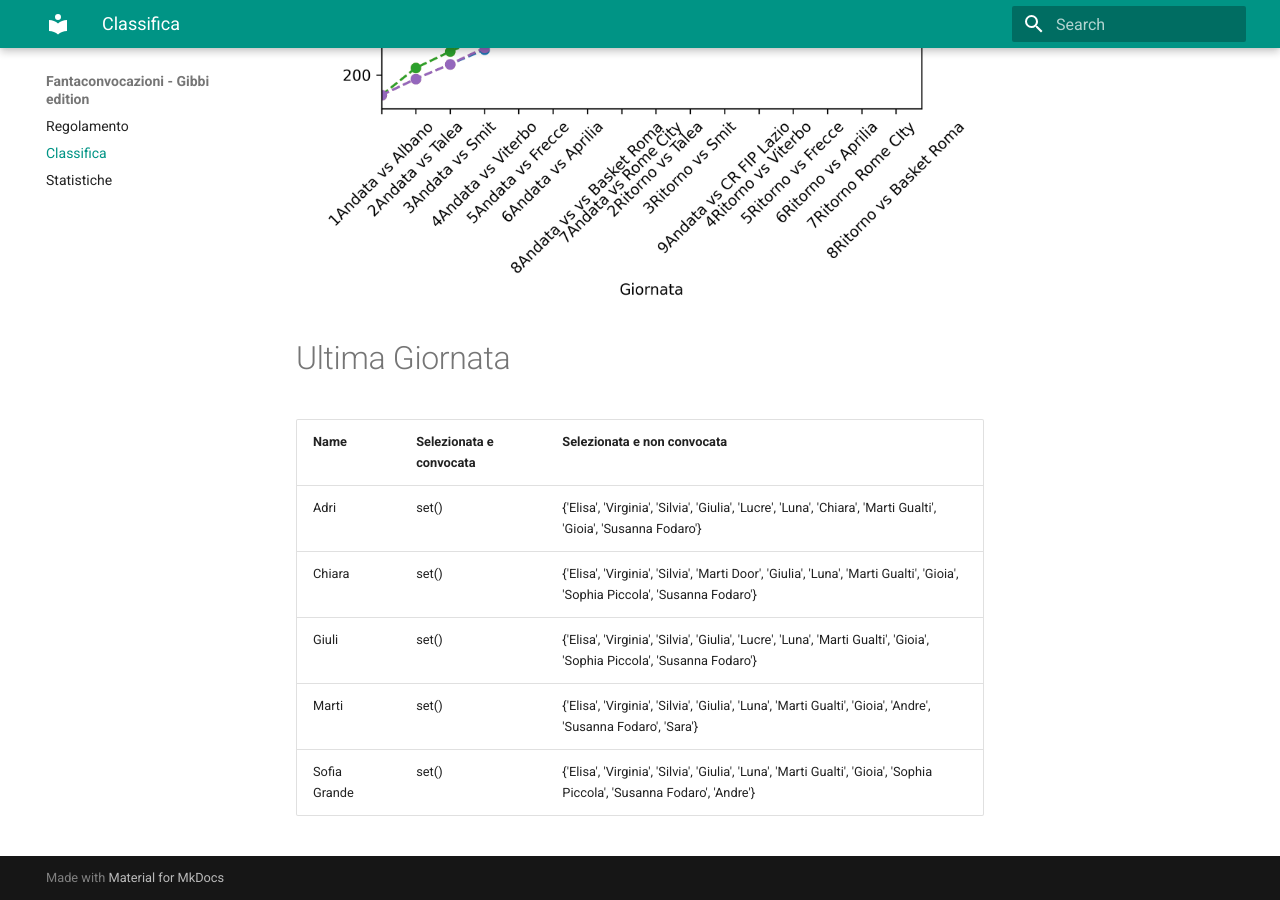
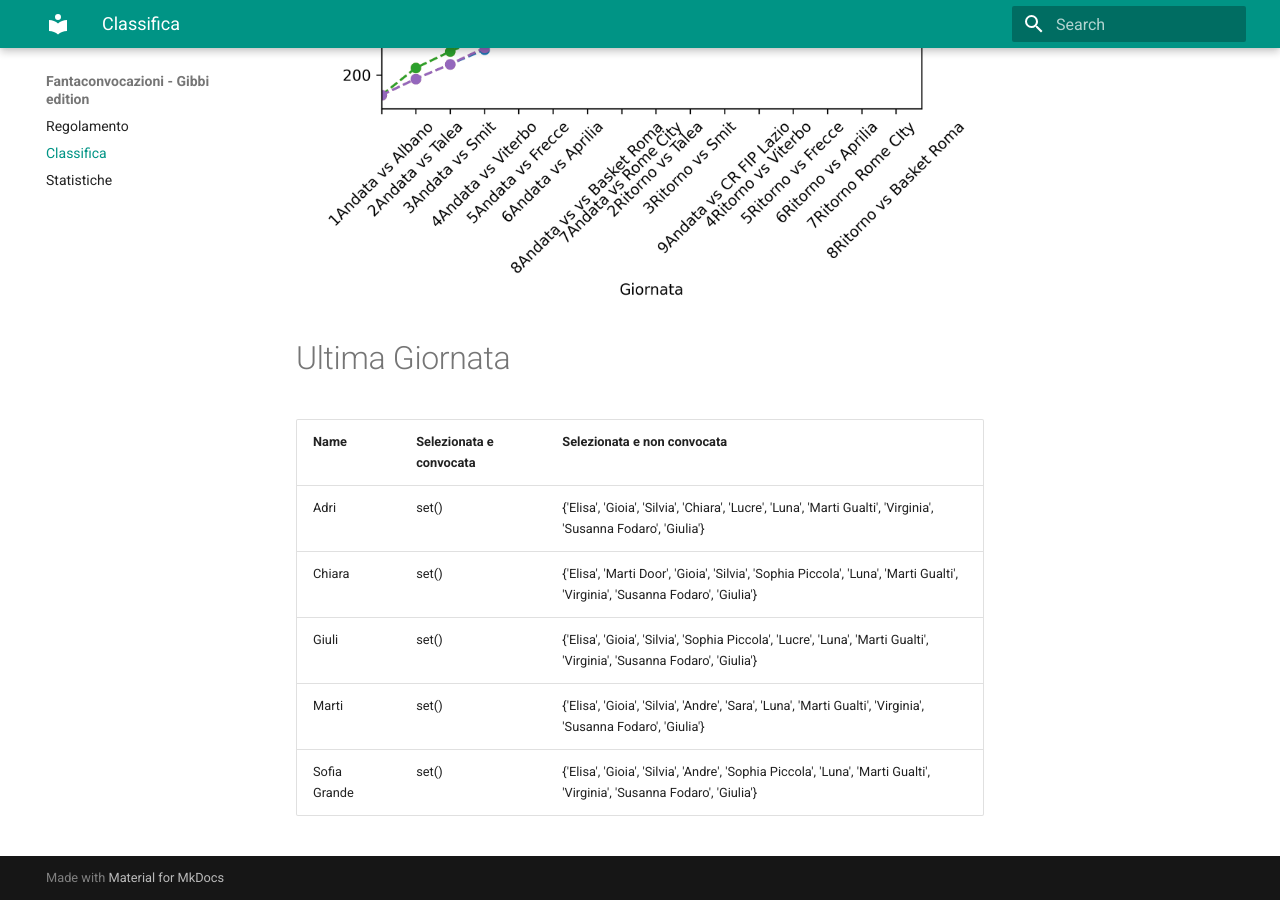
Before and after one commit to martinig94/fantagibbi, an MkDocs documentation site: the page built from docs/Classifica.md, in a window 1280 px wide and 900 px high, scrolled down 810 px. Built offline with MkDocs 1.6.1 and Material for MkDocs 9.7.7, drawn with Linux system fonts in a browser that asks for light colours.

Commit message:
Auto-update from main.py

```diff
--- a/docs/Classifica.md
+++ b/docs/Classifica.md
@@ -18,9 +18,9 @@
 <!-- START_TABLE CORRECT -->
 | Name         | Selezionata e convocata   | Selezionata e non convocata                                                                                                  |
 |:-------------|:--------------------------|:-----------------------------------------------------------------------------------------------------------------------------|
-| Adri         | set()                     | {'Elisa', 'Virginia', 'Silvia', 'Giulia', 'Lucre', 'Luna', 'Chiara', 'Marti Gualti', 'Gioia', 'Susanna Fodaro'}              |
-| Chiara       | set()                     | {'Elisa', 'Virginia', 'Silvia', 'Marti Door', 'Giulia', 'Luna', 'Marti Gualti', 'Gioia', 'Sophia Piccola', 'Susanna Fodaro'} |
-| Giuli        | set()                     | {'Elisa', 'Virginia', 'Silvia', 'Giulia', 'Lucre', 'Luna', 'Marti Gualti', 'Gioia', 'Sophia Piccola', 'Susanna Fodaro'}      |
-| Marti        | set()                     | {'Elisa', 'Virginia', 'Silvia', 'Giulia', 'Luna', 'Marti Gualti', 'Gioia', 'Andre', 'Susanna Fodaro', 'Sara'}                |
-| Sofia Grande | set()                     | {'Elisa', 'Virginia', 'Silvia', 'Giulia', 'Luna', 'Marti Gualti', 'Gioia', 'Sophia Piccola', 'Susanna Fodaro', 'Andre'}      |
+| Adri         | set()                     | {'Elisa', 'Gioia', 'Silvia', 'Chiara', 'Lucre', 'Luna', 'Marti Gualti', 'Virginia', 'Susanna Fodaro', 'Giulia'}              |
+| Chiara       | set()                     | {'Elisa', 'Marti Door', 'Gioia', 'Silvia', 'Sophia Piccola', 'Luna', 'Marti Gualti', 'Virginia', 'Susanna Fodaro', 'Giulia'} |
+| Giuli        | set()                     | {'Elisa', 'Gioia', 'Silvia', 'Sophia Piccola', 'Lucre', 'Luna', 'Marti Gualti', 'Virginia', 'Susanna Fodaro', 'Giulia'}      |
+| Marti        | set()                     | {'Elisa', 'Gioia', 'Silvia', 'Andre', 'Sara', 'Luna', 'Marti Gualti', 'Virginia', 'Susanna Fodaro', 'Giulia'}                |
+| Sofia Grande | set()                     | {'Elisa', 'Gioia', 'Silvia', 'Andre', 'Sophia Piccola', 'Luna', 'Marti Gualti', 'Virginia', 'Susanna Fodaro', 'Giulia'}      |
 <!-- END_TABLE CORRECT -->
```
